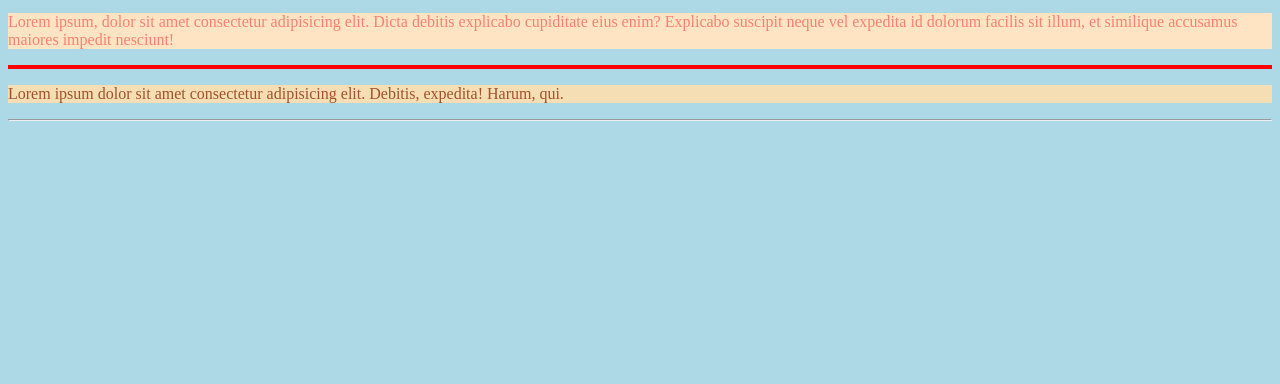
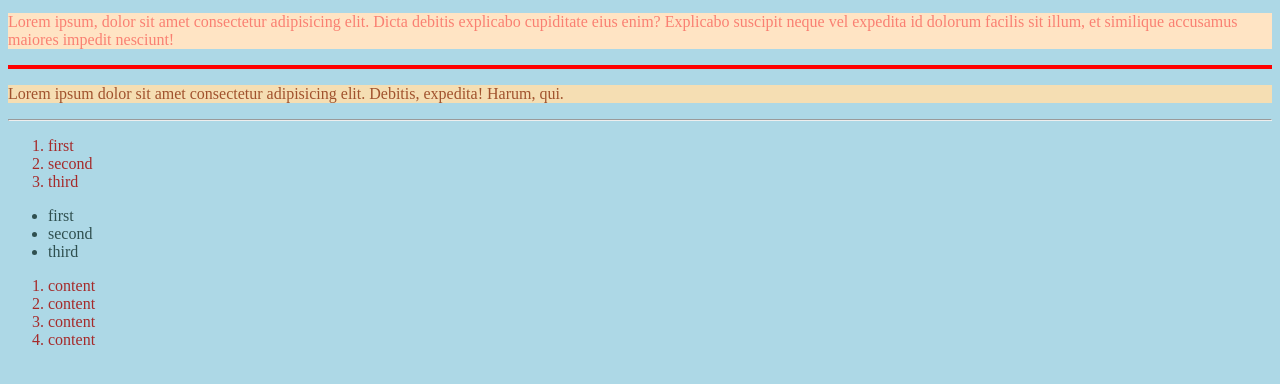
Before and after one commit to Dflores29/third-website, a plain HTML site: page index.html in a window 1280 px wide. Shown: the part 360-744 px from the top of the page. Drawn offline with Linux system fonts and the light colour scheme.

Commit message:
styles and ids

```diff
--- a/index.html
+++ b/index.html
@@ -18,5 +18,26 @@
         <hr id = "special4">
         <p id="special3">Lorem ipsum dolor sit amet consectetur adipisicing elit. Debitis, expedita! Harum, qui.</p>
         <hr>
+        <!-- ordered list -->
+        <ol>
+            <li>first</li>
+            <li>second</li>
+            <li>third</li>
+        </ol>
+        <!-- end ordered list -->
+
+        <!-- unordered list -->
+    <ul>
+        <li>first</li>
+        <li>second</li>
+        <li>third</li>
+    </ul>
+        <!-- end unordered list -->
+        <ol>
+            <li>content</li>
+            <li>content</li>
+            <li>content</li>
+            <li>content</li>
+        </ol>
     </body>
 </html>
--- a/styles.css
+++ b/styles.css
@@ -1,31 +1,41 @@
-body{
+body {
     background-color: lightblue;
     color: white;
 }
-h1{
+
+h1 {
     color: blue;
 }
-p{
+
+p {
     color: lightpink;
 }
 
-img{border-radius: 50%;
+img {
+    border-radius: 50%;
 }
 
-#special{
+#special {
     color: #663399;
     background-color: beige;
 }
 
-#special2{
+#special2 {
     color: #FA8072;
     background-color: bisque;
 }
 
-#special3{
+#special3 {
     color: #A0522D;
     background: #F5DEB3;
 }
-#special4{
+
+#special4 {
     border: 2px solid red;
 }
+ol{
+    color: brown;
+}
+ul{
+    color: darkslategray;
+}
```
